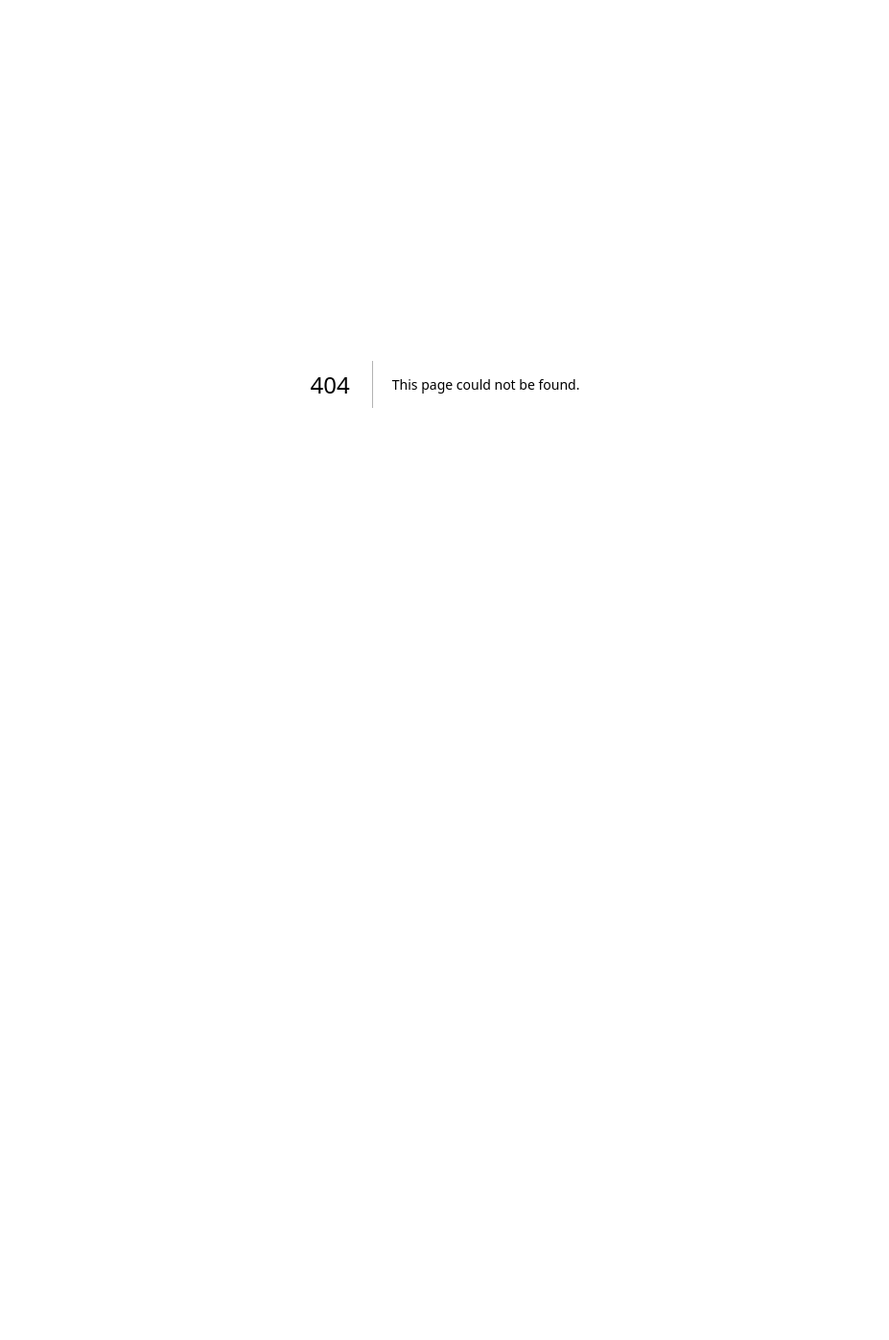
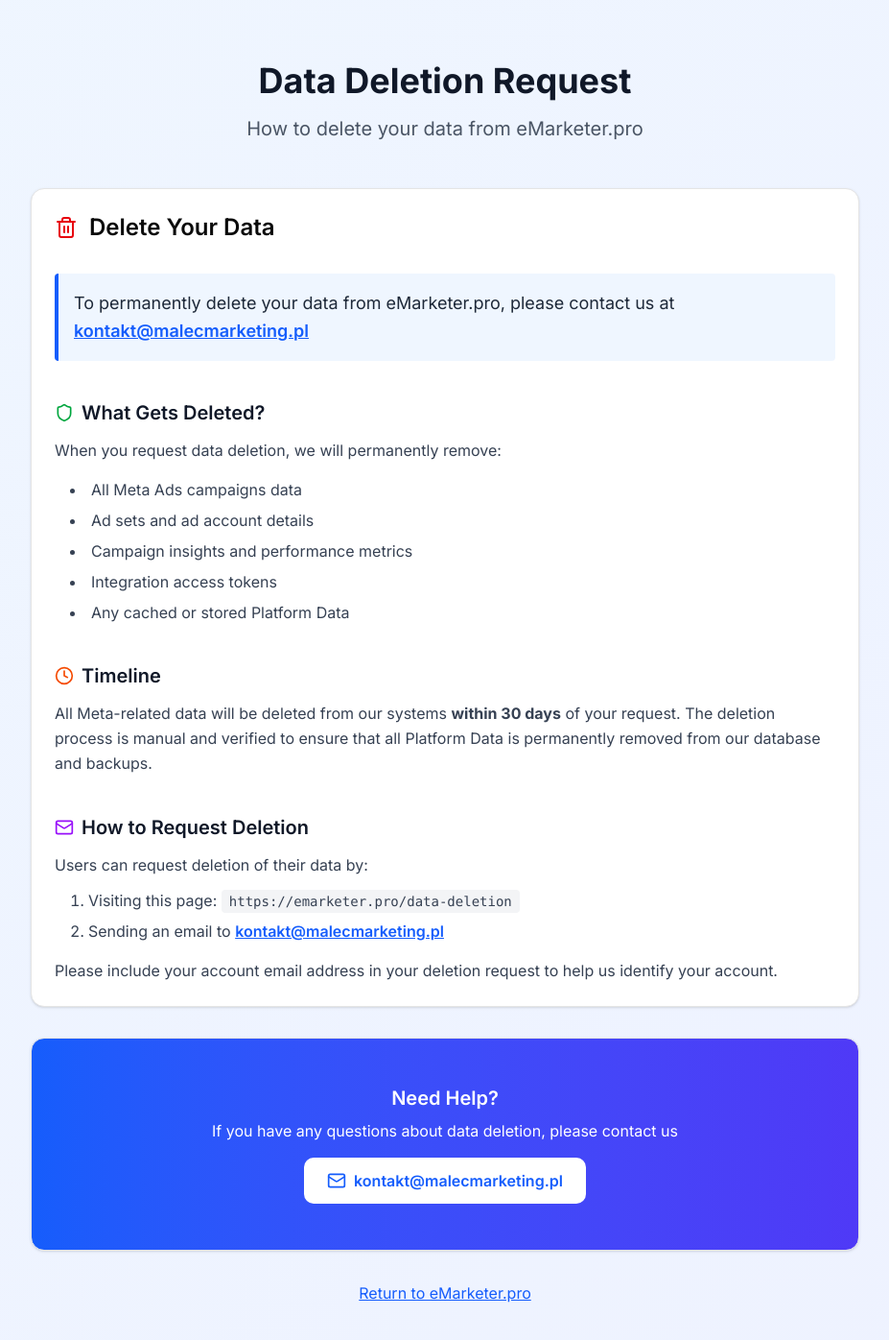
Before and after one commit to damianmalecdev/emarketer-pro, a Next.js app: page /data-deletion in a window 1280 px wide. Before the commit this address had no page. Shown: the top 1396 px of the page at 96% size, without its empty margins (176-1103 px from the left). Before the commit the page ends 800 px from the top, so only its background shows below. Built offline with nearby package versions, Linux system fonts and the light colour scheme.

Commit message:
📄 Add data deletion page for Meta App Review compliance

```diff
--- /dev/null
+++ b/src/app/data-deletion/page.tsx
@@ -0,0 +1,117 @@
+import { Card, CardContent, CardHeader, CardTitle } from '@/components/ui/card'
+import { Mail, Trash2, Shield, Clock } from 'lucide-react'
+
+export default function DataDeletionPage() {
+  return (
+    <div className="min-h-screen bg-gradient-to-br from-blue-50 to-indigo-50">
+      <div className="container mx-auto px-4 py-16 max-w-4xl">
+        {/* Header */}
+        <div className="text-center mb-12">
+          <h1 className="text-4xl font-bold text-gray-900 mb-4">
+            Data Deletion Request
+          </h1>
+          <p className="text-xl text-gray-600">
+            How to delete your data from eMarketer.pro
+          </p>
+        </div>
+
+        {/* Main Card */}
+        <Card className="mb-8">
+          <CardHeader>
+            <CardTitle className="flex items-center text-2xl">
+              <Trash2 className="mr-3 h-6 w-6 text-red-600" />
+              Delete Your Data
+            </CardTitle>
+          </CardHeader>
+          <CardContent className="space-y-6">
+            <div className="bg-blue-50 border-l-4 border-blue-600 p-4 rounded">
+              <p className="text-lg text-gray-800 leading-relaxed">
+                To permanently delete your data from eMarketer.pro, please contact us at{' '}
+                <a
+                  href="mailto:kontakt@malecmarketing.pl"
+                  className="text-blue-600 hover:text-blue-800 font-semibold underline"
+                >
+                  kontakt@malecmarketing.pl
+                </a>
+              </p>
+            </div>
+
+            <div className="pt-4">
+              <h3 className="text-xl font-semibold text-gray-900 mb-3 flex items-center">
+                <Shield className="mr-2 h-5 w-5 text-green-600" />
+                What Gets Deleted?
+              </h3>
+              <p className="text-gray-700 leading-relaxed mb-4">
+                When you request data deletion, we will permanently remove:
+              </p>
+              <ul className="list-disc list-inside space-y-2 text-gray-700 ml-4">
+                <li>All Meta Ads campaigns data</li>
+                <li>Ad sets and ad account details</li>
+                <li>Campaign insights and performance metrics</li>
+                <li>Integration access tokens</li>
+                <li>Any cached or stored Platform Data</li>
+              </ul>
+            </div>
+
+            <div className="pt-4">
+              <h3 className="text-xl font-semibold text-gray-900 mb-3 flex items-center">
+                <Clock className="mr-2 h-5 w-5 text-orange-600" />
+                Timeline
+              </h3>
+              <p className="text-gray-700 leading-relaxed">
+                All Meta-related data will be deleted from our systems <strong>within 30 days</strong> of your request.
+                The deletion process is manual and verified to ensure that all Platform Data is permanently removed
+                from our database and backups.
+              </p>
+            </div>
+
+            <div className="pt-4">
+              <h3 className="text-xl font-semibold text-gray-900 mb-3 flex items-center">
+                <Mail className="mr-2 h-5 w-5 text-purple-600" />
+                How to Request Deletion
+              </h3>
+              <div className="space-y-3 text-gray-700">
+                <p className="leading-relaxed">
+                  Users can request deletion of their data by:
+                </p>
+                <ol className="list-decimal list-inside space-y-2 ml-4">
+                  <li>Visiting this page: <code className="bg-gray-100 px-2 py-1 rounded text-sm">https://emarketer.pro/data-deletion</code></li>
+                  <li>Sending an email to <a href="mailto:kontakt@malecmarketing.pl" className="text-blue-600 hover:text-blue-800 underline font-semibold">kontakt@malecmarketing.pl</a></li>
+                </ol>
+                <p className="leading-relaxed mt-4">
+                  Please include your account email address in your deletion request to help us identify your account.
+                </p>
+              </div>
+            </div>
+          </CardContent>
+        </Card>
+
+        {/* Contact Card */}
+        <Card className="bg-gradient-to-r from-blue-600 to-indigo-600 text-white">
+          <CardContent className="p-6 text-center">
+            <h3 className="text-xl font-semibold mb-2">Need Help?</h3>
+            <p className="mb-4">
+              If you have any questions about data deletion, please contact us
+            </p>
+            <a
+              href="mailto:kontakt@malecmarketing.pl"
+              className="inline-flex items-center justify-center bg-white text-blue-600 px-6 py-3 rounded-lg font-semibold hover:bg-gray-100 transition-colors"
+            >
+              <Mail className="mr-2 h-5 w-5" />
+              kontakt@malecmarketing.pl
+            </a>
+          </CardContent>
+        </Card>
+
+        {/* Footer */}
+        <div className="text-center mt-8 text-gray-600">
+          <p>
+            <a href="/" className="text-blue-600 hover:text-blue-800 underline">
+              Return to eMarketer.pro
+            </a>
+          </p>
+        </div>
+      </div>
+    </div>
+  )
+}
```
